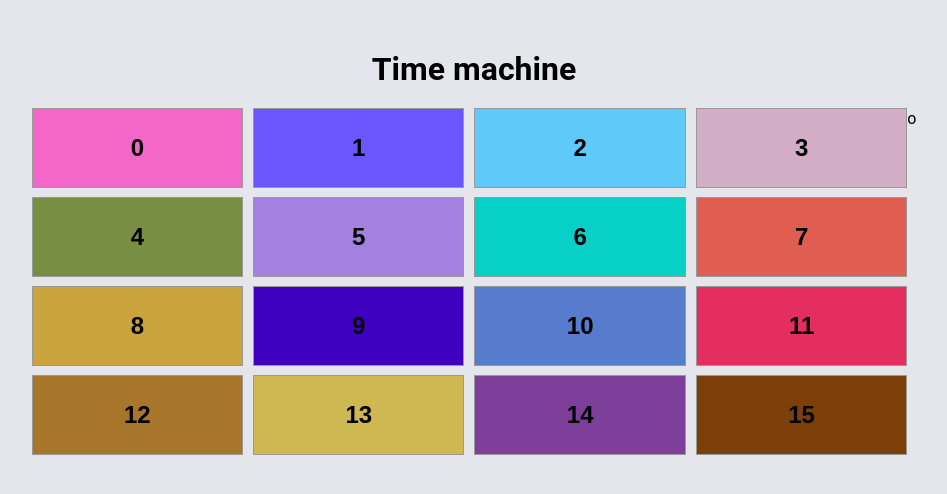
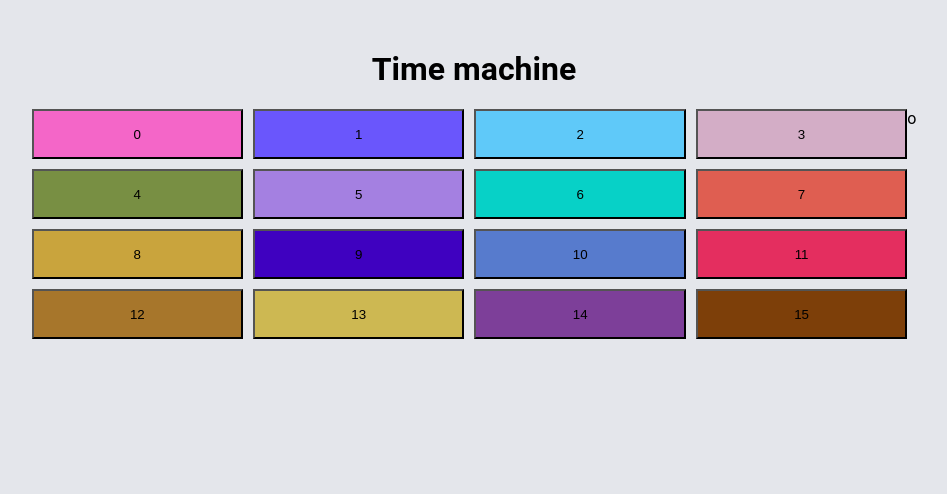
Before and after one commit to DanDPV/Applaudo-Trainee-week-7, a React (Create React App) app: page / in a window 1280 px wide. Shown: the top 494 px of the page, without its empty margins (166-1113 px from the left). Built offline with nearby package versions, Linux system fonts and the light colour scheme.

Commit message:
:recycle: Extract BoardButton style to put it into BoardButton.css

```diff
--- a/src/components/TimeMachineBoard/TimeMachineBoard.css
+++ b/src/components/TimeMachineBoard/TimeMachineBoard.css
@@ -1,21 +1,3 @@
-.square {
-  background: #fff;
-  border: 1px solid #999;
-  font-size: 24px;
-  font-weight: bold;
-  line-height: 34px;
-  height: 80px;
-  margin-right: -1px;
-  margin-top: -1px;
-  text-align: center;
-  width: 100%;
-  padding: 0px;
-}
-
-.square:focus {
-  outline: none;
-}
-
 .board-grid {
     display: grid;
     grid-gap: 10px;
```
